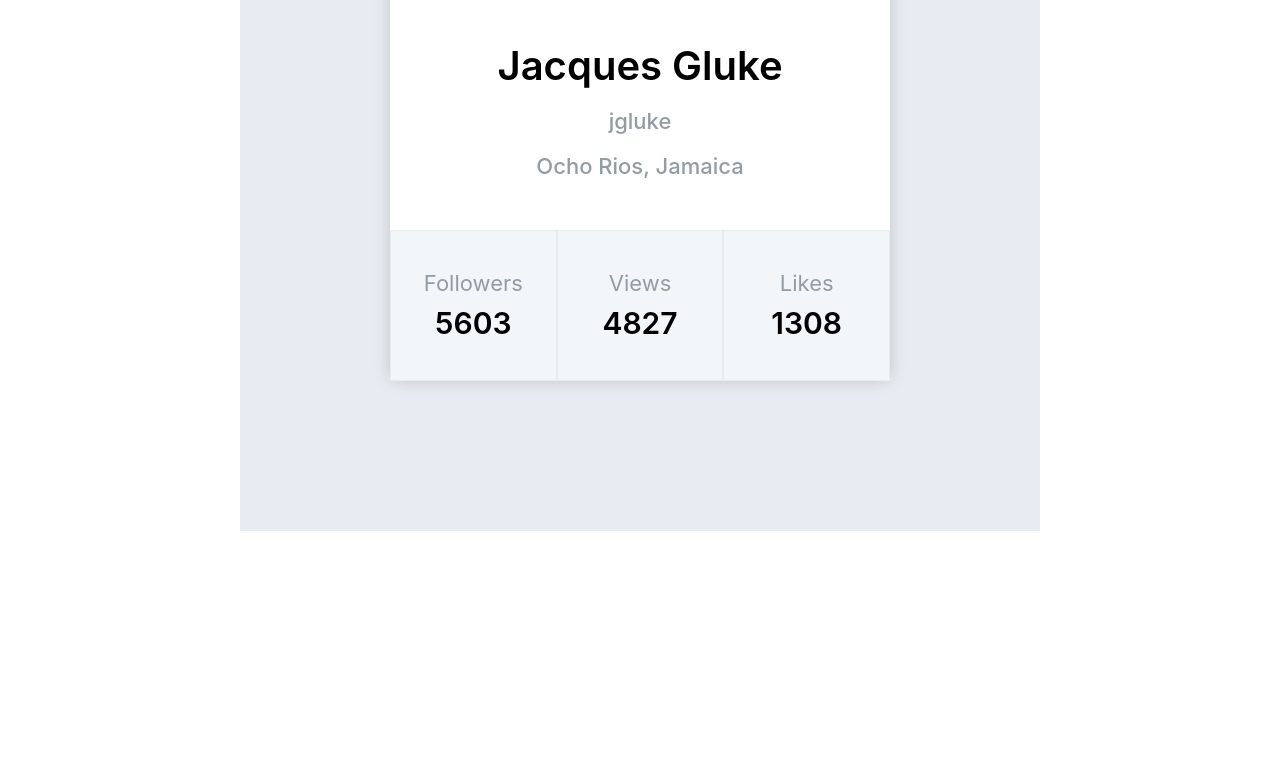
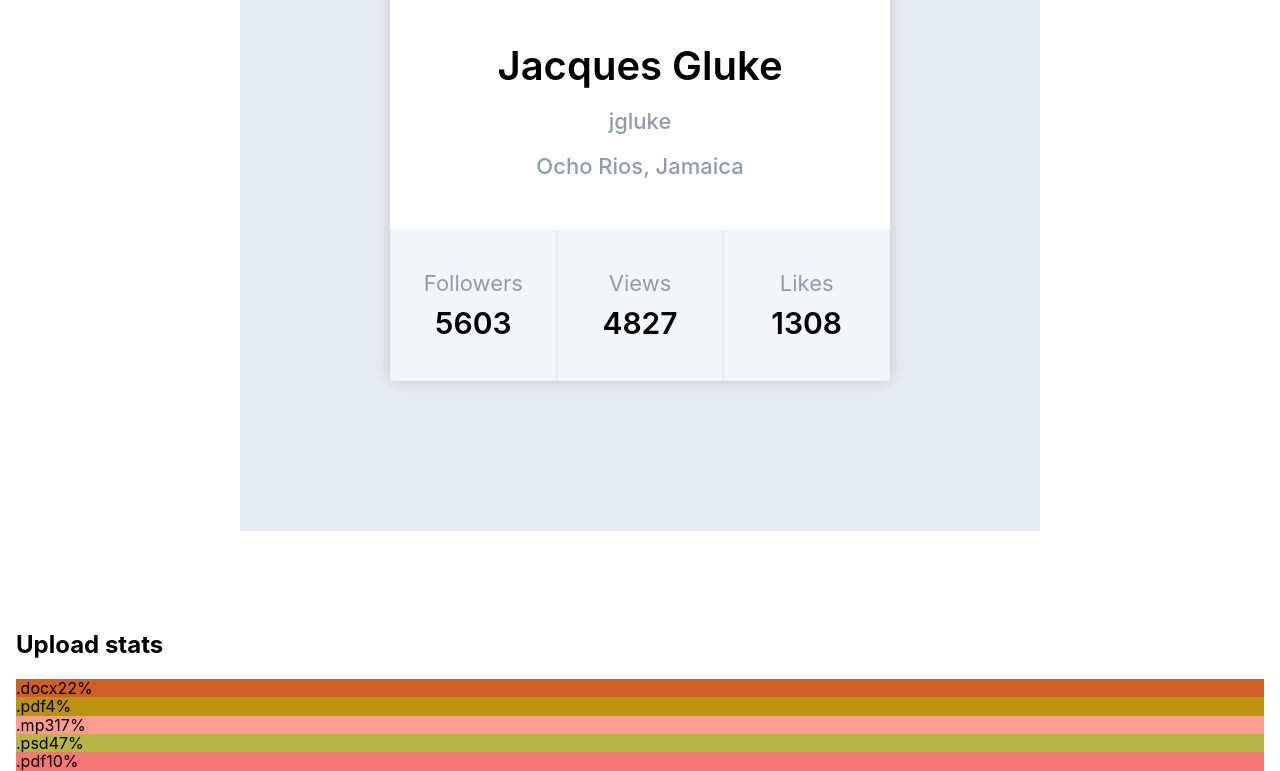
Before and after one commit to Sergii79/goit-react-hw-01-components, a React (Create React App) app: page / in a window 1280 px wide. Shown: the part 452-1223 px from the top of the page. Before the commit the page ends 1083 px from the top, so only its background shows below. Built offline with nearby package versions, Linux system fonts and the light colour scheme.

Commit message:
commit  fifth

```diff
--- a/src/components/App.jsx
+++ b/src/components/App.jsx
@@ -1,20 +1,19 @@
-// import { RecipeList } from "./RecipeList/RecipeList";
-// import recipes from "../recipes.json";
-// import { ProfileList } from "./Profile/ProfileList";
 import { GlobalStyle } from "./GlobalStyle";
 import { Layout } from "./Layout/Layout";
-
 
 
 import user from "./Profile/user";
 import { Profile } from "./Profile/Profile";
 
+import data from "./Statistics/data";
+import { Statistics } from "./Statistics/Statistics";
 
 export const App = () => {
   return (
     <Layout>
+      <GlobalStyle />
       <Profile items={user} />
-      <GlobalStyle />
+      <Statistics title="Upload stats" stats={data} />
     </Layout>
   );
 };
--- /dev/null
+++ b/src/components/Statistics/Statistics.jsx
@@ -0,0 +1,23 @@
+
+import { Statistic } from "./StatisticsCard";
+
+export const Statistics = ({ title, stats }) => {
+    return (
+        <div>
+            {title && <h2>{title}</h2>}
+            <ul>
+                {stats.map(stat => (
+                <li key={stats.id} style={{ backgroundColor: getRandomHexColor() }}>
+                    <Statistic stats={stat} />
+                </li>
+                ))}
+            </ul>
+        </div>
+
+
+    );
+};
+
+function getRandomHexColor() {
+  return `#${Math.floor(Math.random() * 16777215).toString(16)}`;
+}
--- /dev/null
+++ b/src/components/Statistics/StatisticsCard.jsx
@@ -0,0 +1,9 @@
+
+export const Statistic = ({ stats: { label, percentage }}) => {
+    return (
+        <li class="item">
+            <span class="label">{label}</span>
+            <span class="percentage">{percentage}%</span>
+        </li>
+    );
+};
--- /dev/null
+++ b/src/components/Statistics/data.json
@@ -0,0 +1,7 @@
+[
+  { "id": "id-1", "label": ".docx", "percentage": 22 },
+  { "id": "id-2", "label": ".pdf", "percentage": 4 },
+  { "id": "id-3", "label": ".mp3", "percentage": 17 },
+  { "id": "id-4", "label": ".psd", "percentage": 47 },
+  { "id": "id-5", "label": ".pdf", "percentage": 10 }
+]
```
Also changed, not shown: 1 other file (tests, documents, lock files or other folders).
